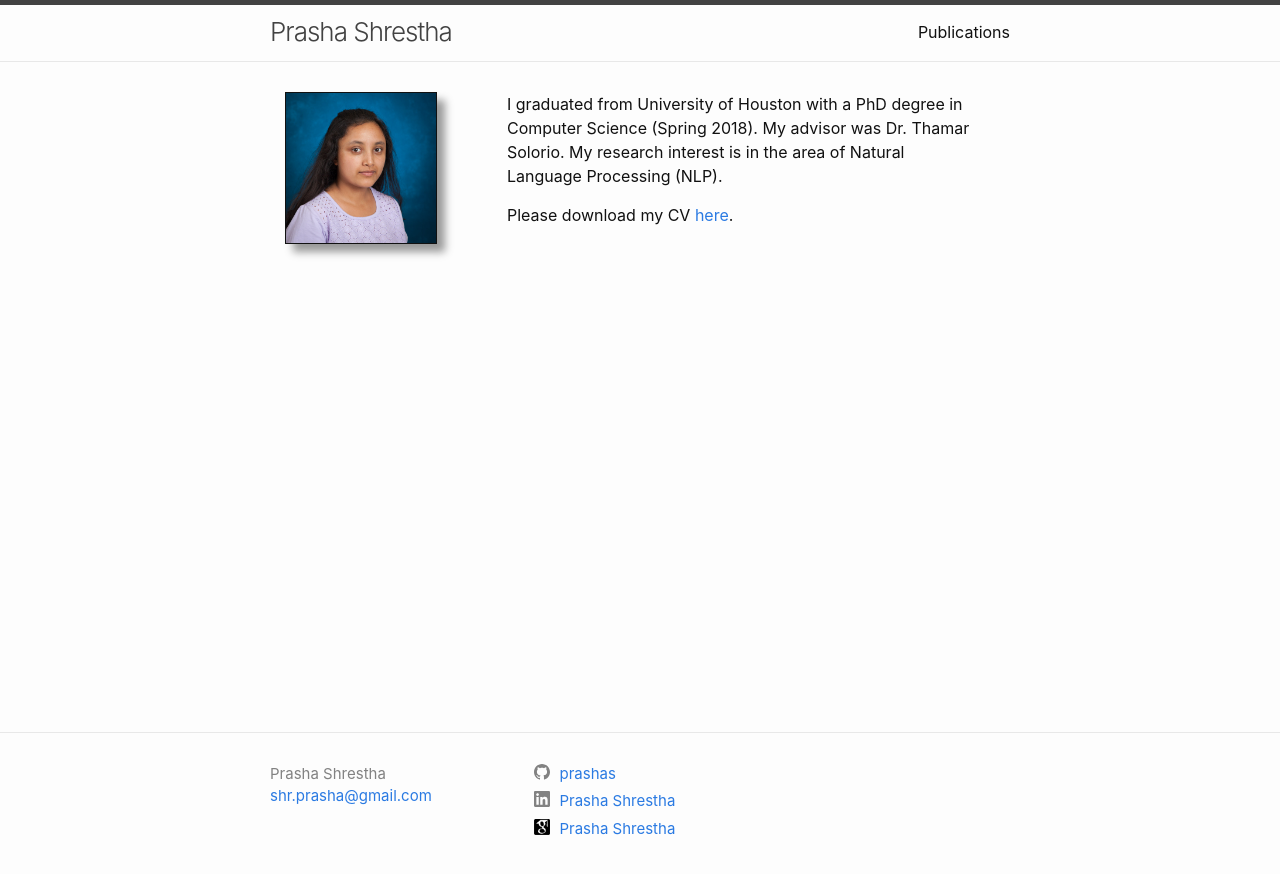
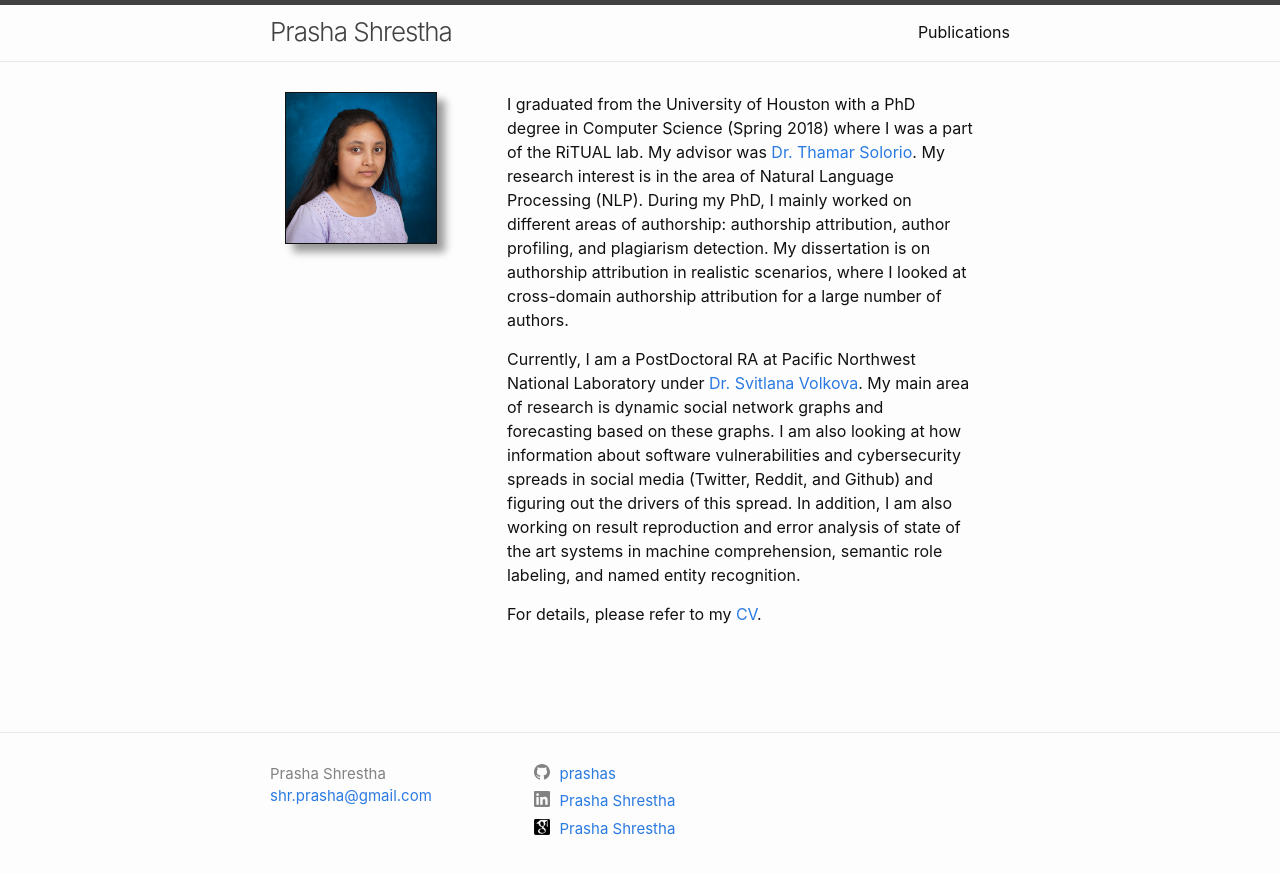
Before and after one commit to prashas/prashas.github.io, a Jekyll site: the page built from index.md, in a window 1280 px wide. Shown: the top 874 px of the page. Built offline with Jekyll 4.4.1, drawn with Linux system fonts in a browser that asks for light colours.

Commit message:
added blurb

```diff
--- a/index.md
+++ b/index.md
@@ -1,12 +1,10 @@
 ---
-# Feel free to add content and custom Front Matter to this file.
-# To modify the layout, see https://jekyllrb.com/docs/themes/#overriding-theme-defaults
-
 layout: home
 ---
 
-I graduated from University of Houston with a PhD degree in Computer Science (Spring 2018). My advisor was Dr. Thamar Solorio. My research interest is in the area of Natural Language Processing (NLP).
+I graduated from the University of Houston with a PhD degree in Computer Science (Spring 2018) where I was a part of the RiTUAL lab. My advisor was [Dr. Thamar Solorio](http://solorio.uh.edu/). My research interest is in the area of Natural Language Processing (NLP). During my PhD, I mainly worked on different areas of authorship: authorship attribution, author profiling, and plagiarism detection. My dissertation is on authorship attribution in realistic scenarios, where I looked at cross-domain authorship attribution for a large number of authors.
 
+Currently, I am a PostDoctoral RA at Pacific Northwest National Laboratory under [Dr. Svitlana Volkova](https://www.cs.jhu.edu/~svitlana/). My main area of research is dynamic social network graphs and forecasting based on these graphs. I am also looking at how information about software vulnerabilities and cybersecurity spreads in social media (Twitter, Reddit, and Github) and figuring out the drivers of this spread.
+In addition, I am also working on result reproduction and error analysis of state of the art systems in machine comprehension, semantic role labeling, and named entity recognition.
 
-
-Please download my CV [here]({{ site.url }}/assets/PrashaCV.pdf).
+For details, please refer to my [CV]({{ site.url }}/assets/PrashaCV.pdf).
```
